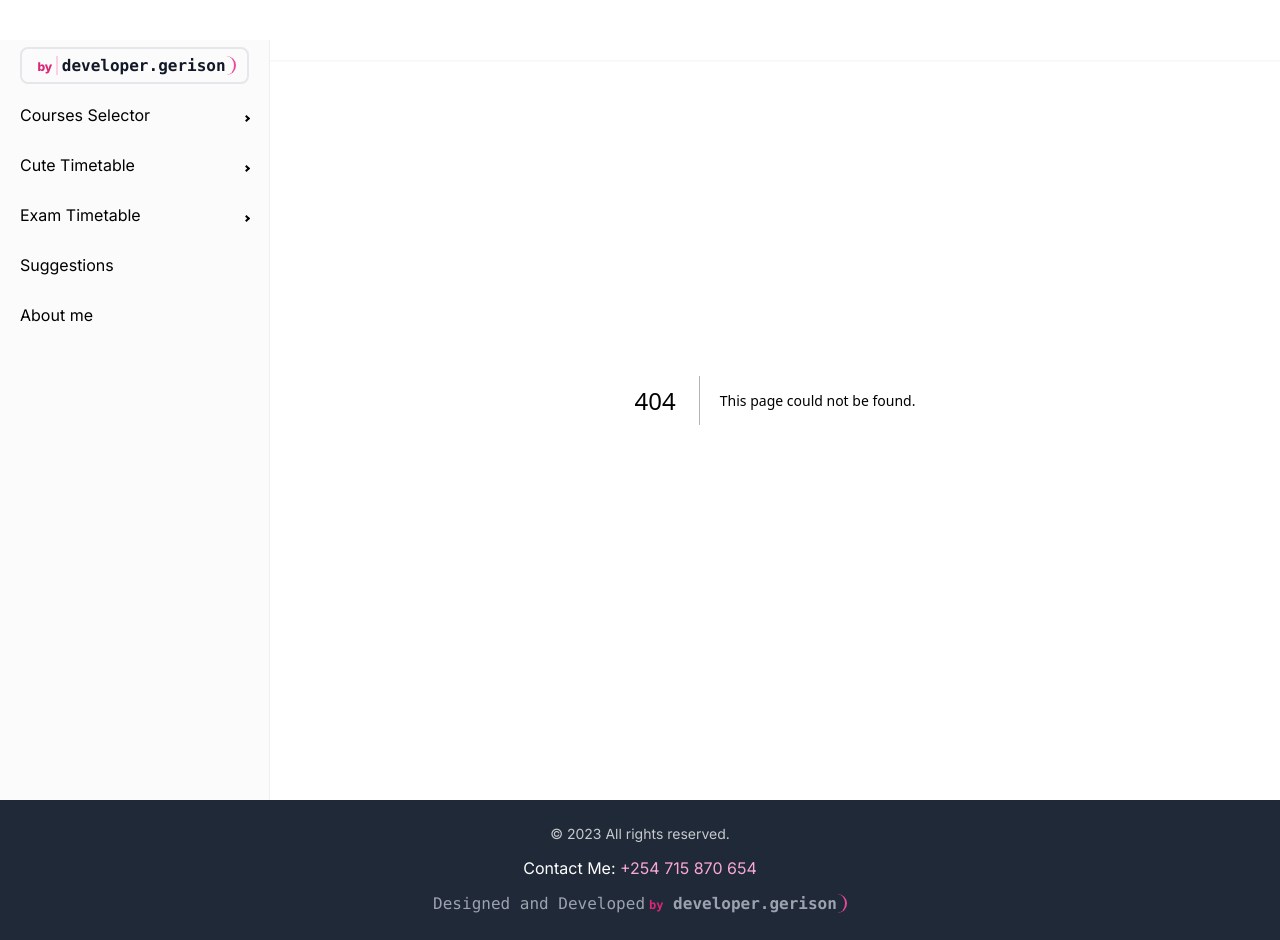
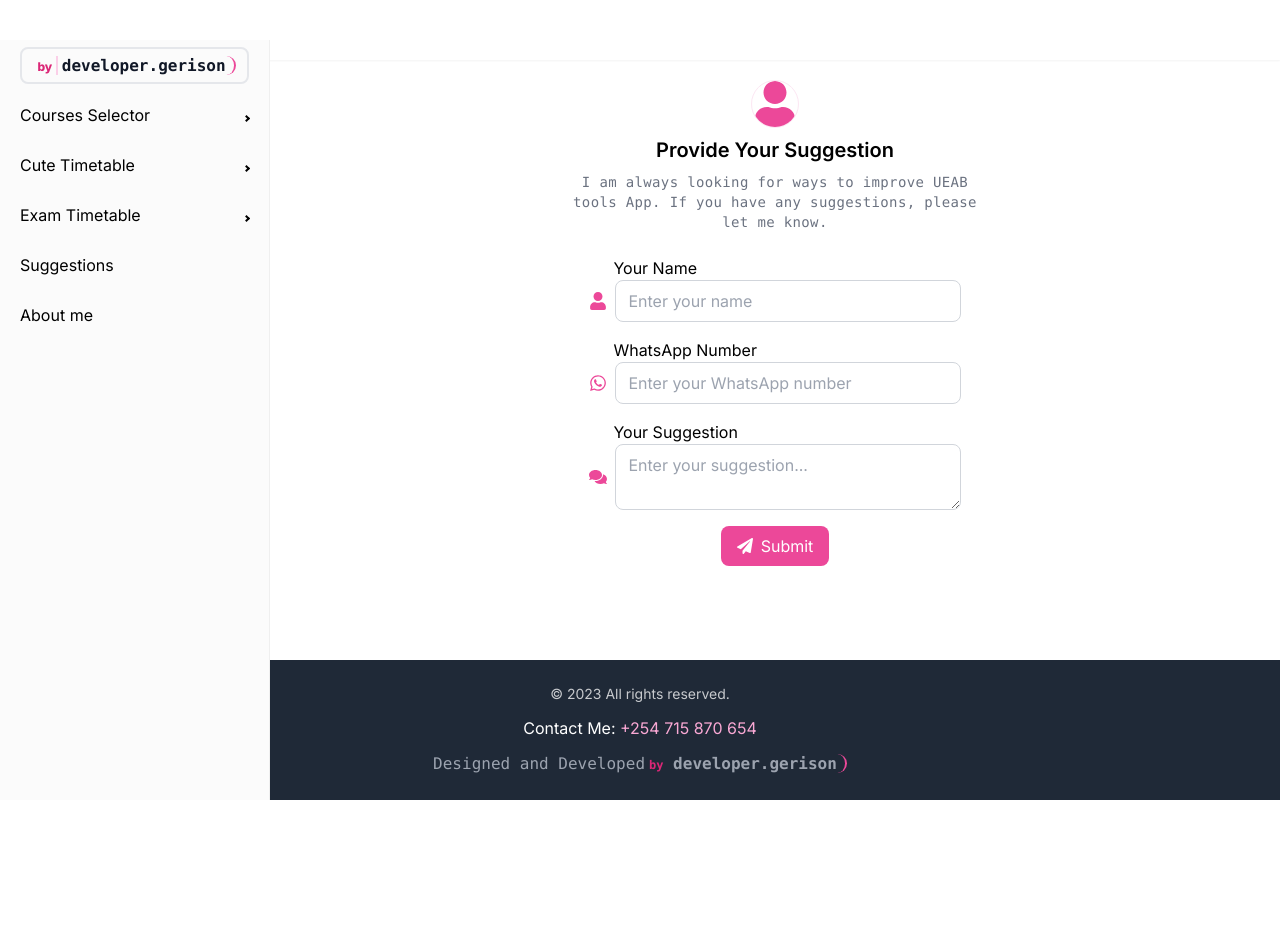
Before and after one commit to gerkim62/cute-tools, a Next.js app: page /suggestions in a window 1280 px wide. Before the commit this address had no page. After the commit the page ends 800 px from the top, so only its background shows below. Built offline with nearby package versions, Linux system fonts and the light colour scheme.

Commit message:
added suggestions component

```diff
--- /dev/null
+++ b/app/suggestions/page.tsx
@@ -0,0 +1,82 @@
+import React from "react";
+import { FaUser, FaComments, FaWhatsapp, FaPaperPlane } from "react-icons/fa";
+
+async function suggestionsFormAction(data:FormData){
+  "use server"
+  console.log(data)
+  const formDataObject = {};
+for (const [key, value] of data.entries()) {
+  formDataObject[key] = value;
+}
+
+console.log(formDataObject)
+
+}
+
+function Suggestion() {
+  return (
+    <div className="p-6 rounded-lg max-w-lg lg:max-w-lg mx-auto min-h-full flex flex-col mt-14 items-center">
+      <div className="text-center mb-6 flex flex-col items-center">
+        <FaUser className="text-pink-500 text-5xl mb-2 border rounded-full border-pink-100" />
+        <h2 className="text-xl font-semibold">Provide Your Suggestion</h2>
+        <p className="text-sm font-mono mt-2 text-gray-500 tracking-wide px-5">
+          I am always looking for ways to improve UEAB tools App. If you have
+          any suggestions, please let me know.
+        </p>
+      </div>
+      <form action={suggestionsFormAction} className="w-full flex items-center flex-col">
+        <div className="mb-4 w-[80%]">
+          <label className='ml-6' htmlFor="name">Your Name</label>
+          <div className="flex items-center">
+            <FaUser className="text-pink-500 text-lg mr-2" />
+            <input
+            name="name"
+              type="text"
+              id="name"
+              placeholder="Enter your name"
+              className="flex-1 py-2 px-3 rounded-lg border border-gray-300 focus:outline-none focus:ring-2 focus:ring-pink-500 w-full"
+            />
+          </div>
+        </div>
+
+        <div className="mb-4 w-[80%]">
+          <label className="ml-6" htmlFor="whatsapp">WhatsApp Number</label>
+          <div className="flex items-center">
+            <FaWhatsapp className="text-pink-500 text-lg mr-2" />
+            <input
+            name="whatsappNumber"
+              type="text"
+              id="whatsapp"
+              placeholder="Enter your WhatsApp number"
+              className="flex-1 py-2 px-3 rounded-lg border border-gray-300 focus:outline-none focus:ring-2 focus:ring-pink-500 w-full"
+            />
+          </div>
+        </div>
+
+        <div className="mb-4 w-[80%]">
+          <label className="ml-6" htmlFor="suggestion">Your Suggestion</label>
+          <div className="flex items-center">
+            <FaComments className="text-pink-500 text-lg mr-2" />
+            <textarea
+            name="suggestion"
+              id="suggestion"
+              placeholder="Enter your suggestion..."
+              className="flex-1 py-2 px-3 rounded-lg border border-gray-300 focus:outline-none focus:ring-2 focus:ring-pink-500 w-full"
+            />
+          </div>
+        </div>
+        <div className="flex justify-center">
+          <button
+            type="submit"
+            className="bg-pink-500 text-white py-2 px-4 rounded-lg hover:bg-pink-600 focus:outline-none focus:ring-4 focus:ring-black-500 flex items-center w-full"
+          >
+            <FaPaperPlane className="mr-2" />
+            Submit
+          </button>
+        </div>
+      </form>
+    </div>
+  );
+}
+
+export default Suggestion;
--- a/next.config.js
+++ b/next.config.js
@@ -1,4 +1,6 @@
 /** @type {import('next').NextConfig} */
-const nextConfig = {}
+const nextConfig = { experimental: {
+    serverActions: true,
+  },}
 
 module.exports = nextConfig
```
